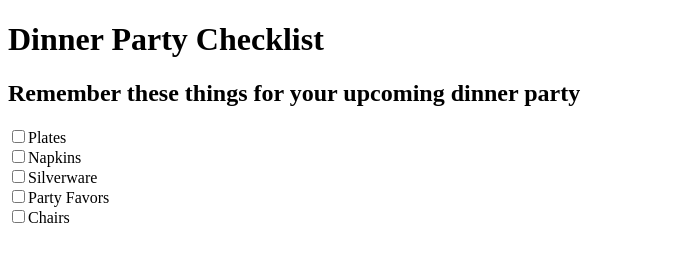
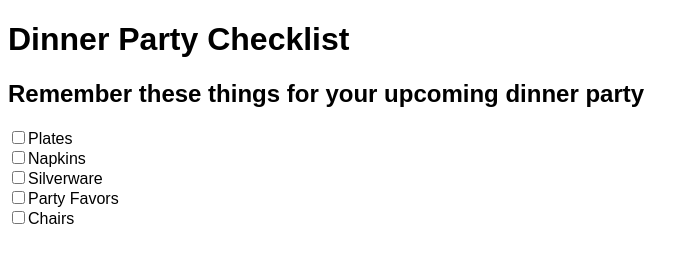
Before and after one commit to cjcjameson/dinner-party-checklist, a plain HTML site: page index.html in a window 1280 px wide. Shown: the whole page, without its empty margins (0-699 px from the left). Drawn offline with Linux system fonts and the light colour scheme.

Commit message:
Start a css file

```diff
--- a/index.html
+++ b/index.html
@@ -3,6 +3,7 @@
 <head>
 <meta charset="utf-8" />
 <title>Dinner Party Checklist</title>
+<link href="styles.css" rel="stylesheet" type="text/css">
 </head>
 <body>
   <h1>
@@ -12,11 +13,11 @@
     Remember these things for your upcoming dinner party
   </h2>
   <form>
-    <input type="checkbox" value="Plates"/>Plates<br/>
-    <input type="checkbox" value="Napkins"/>Napkins<br/>
-    <input type="checkbox" value="Silverware"/>Silverware<br/>
-    <input type="checkbox" value="Party Favors"/>Party Favors<br/>
-    <input type="checkbox" value="Chairs"/>Chairs
+    <input type="checkbox" value="Plates"/><span class="item">Plates</span><br/>
+    <input type="checkbox" value="Napkins"/><span class="item">Napkins</span><br/>
+    <input type="checkbox" value="Silverware"/><span class="item">Silverware</span><br/>
+    <input type="checkbox" value="Party Favors"/><span class="item">Party Favors</span><br/>
+    <input type="checkbox" value="Chairs"/><span class="item">Chairs</span><br/>
   </form>
 </body>
 </html>
--- /dev/null
+++ b/styles.css
@@ -0,0 +1,7 @@
+body {
+  font-family: sans-serif
+}
+
+.item:hover {
+  font-weight: bold
+}
```
